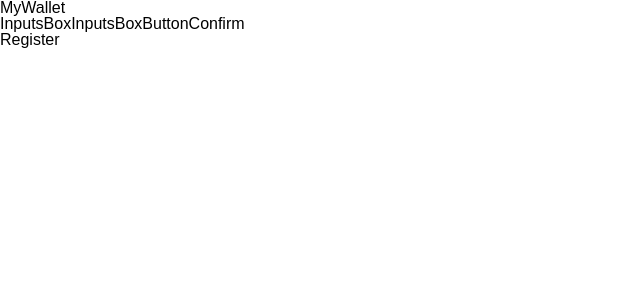
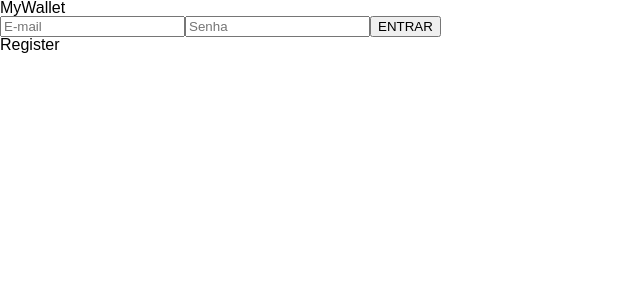
Before and after one commit to AkoruuDev/projeto14-mywallet-front, a React (Create React App) app: page /sign-in in a window 1280 px wide. Shown: the top 300 px of the page, without its empty margins (0-640 px from the left). Built offline with nearby package versions, Linux system fonts and the light colour scheme; a web font is replaced by a local one.

Commit message:
BAS [Login]: Create structure about login page on App and remove components no useds

```diff
--- a/src/pages/components/ButtonConfirm.js
+++ /dev/null
@@ -1,5 +0,0 @@
-export default function ButtonConfirm() {
-    return (
-        <>ButtonConfirm</>
-    );
-}
--- a/src/pages/components/InputBox.js
+++ /dev/null
@@ -1,5 +0,0 @@
-export default function InputsBox() {
-    return (
-        <>InputsBox</>
-    );
-}
--- a/src/pages/log/Login.js
+++ b/src/pages/log/Login.js
@@ -2,10 +2,6 @@
 import { useState } from "react";
 import { useNavigate } from "react-router-dom";
 import styled from "styled-components";
-
-// components
-import ButtonConfirm from "../components/ButtonConfirm";
-import InputsBox from "../components/InputBox";
 
 // pages
 import Register from "./Register";
@@ -28,26 +24,26 @@ export default function Login() {
         setSend(true)
     }
 
-
+    console.log(login)
     return (
         <Container>
             <h1>MyWallet</h1>
             <Form onSubmit={submitThis}>
-                <InputsBox type={"email"} name={"email"} onChange=
+                <Input type={"email"} name={"email"} onChange=
                     {(e) => makeLogin({
                             name: e.target.name,
                             value: e.target.value
                         })
                     }
                 placeholder={"E-mail"} />
-                <InputsBox type={"password"} name={"password"} onChange=
+                <Input type={"password"} name={"password"} onChange=
                     {(e) => makeLogin({
                             name: e.target.name,
                             value: e.target.value
                         })
                     }
                 placeholder={"Senha"} />
-                <ButtonConfirm type={"submit"}>ENTRAR</ButtonConfirm>
+                <Button type={"submit"}>ENTRAR</Button>
             </Form>
             <Register onClick={() => navigate('/sign-up')}>Não possuí uma conta? Cadastre-se</Register>
         </Container>
@@ -59,3 +55,9 @@ const Container = styled.div`
 
 const Form = styled.form`
 `
+
+const Input = styled.input`
+`
+
+const Button = styled.button`
+`
```
